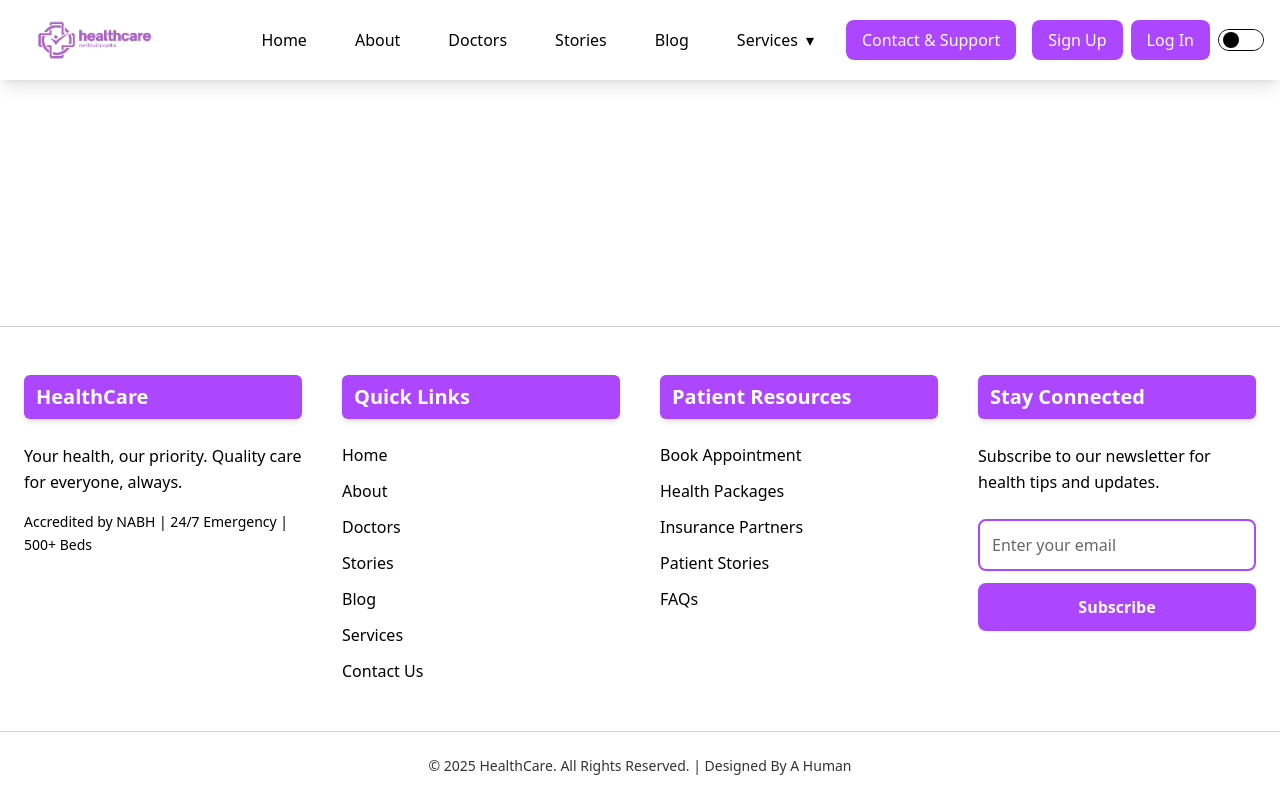
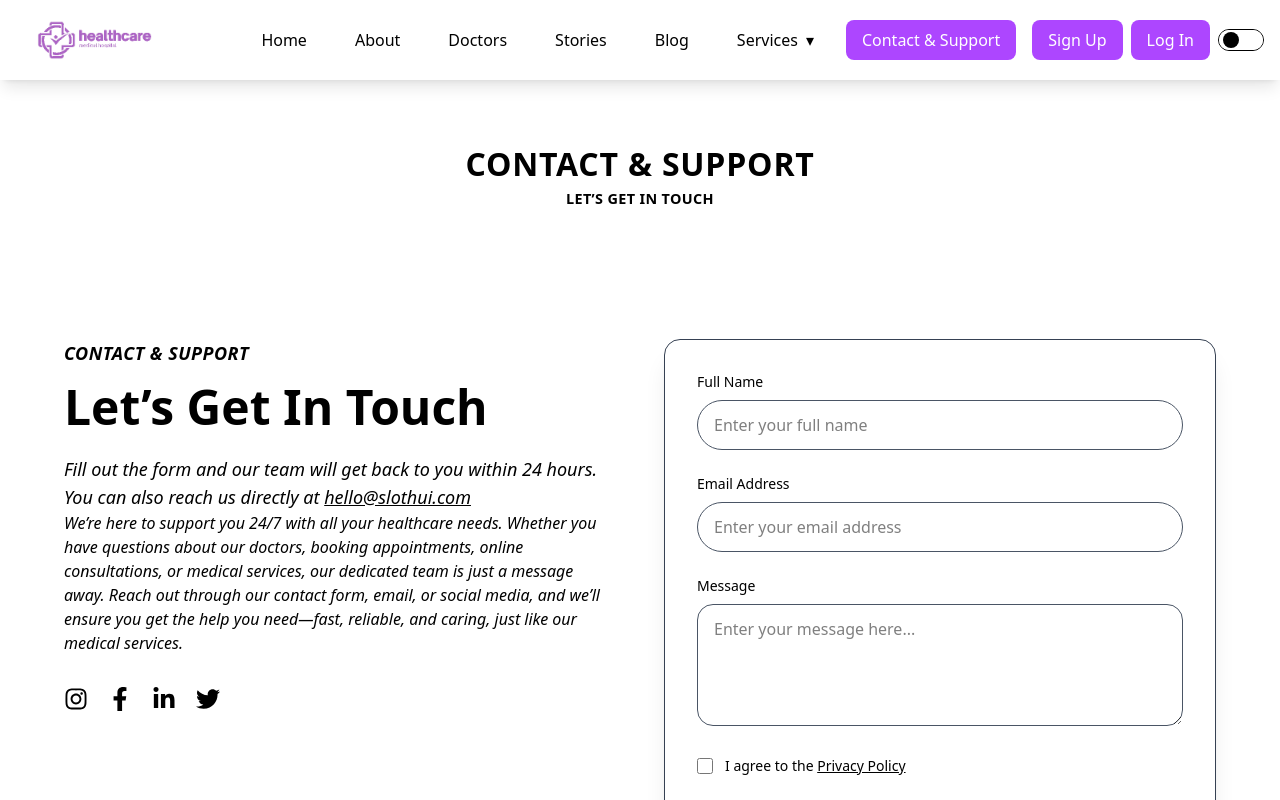
Before and after one commit to RajatSinghRajawat/healthCare, a React (Vite) app: page /contact-support in a window 1280 px wide. Shown: the top 800 px of the page. Built offline with nearby package versions, Linux system fonts and the light colour scheme.

Commit message:
contact support page

```diff
--- a/package.json
+++ b/package.json
@@ -14,7 +14,9 @@
     "lucide-react": "^0.539.0",
     "react": "^19.1.1",
     "react-dom": "^19.1.1",
+    "react-icons": "^5.5.0",
     "react-router-dom": "^7.8.0",
+    "sweetalert2": "^11.22.4",
     "tailwindcss": "^4.1.11"
   },
   "devDependencies": {
--- a/src/App.jsx
+++ b/src/App.jsx
@@ -15,7 +15,7 @@
 //     isDarkMode,
 //     toggleTheme: () => setIsDarkMode((prev) => !prev),
 //     colors: {
-//       primary: "#6924b9", // new purple
+//       primary: "#6924b9", // new yellow
 //       lightBg: "#fff",
 //       darkBg: "#000",
 //       lightText: "#000",
@@ -52,6 +52,7 @@ import { BrowserRouter as Router, Route, Routes } from "react-router-dom";
 import ThemeContext from "./ThemeContext.jsx";
 import Navbar from "./Components/Navbar";
 import Footer from "./Components/Footer";
+import Contact from "./Pages/Contact_Support.jsx";
 function App() {
   const [isDarkMode, setIsDarkMode] = useState(false);
 
@@ -64,7 +65,7 @@ function App() {
     isDarkMode,
     toggleTheme: () => setIsDarkMode((prev) => !prev),
     colors: {
-      primary: "#6924b9", // bg-purple-500
+      primary: "#6924b9", // bg-yellow-500
       lightBg: "#fff",
       darkBg: "#000",
       lightText: "#000",
@@ -89,7 +90,7 @@ function App() {
           <Navbar />
           <main className="flex-grow">
             <Routes>
-              {/* <Route path="/" element={<Home />} /> */}
+              <Route path="/contact-support" element={<Contact />} />
             </Routes>
           </main>
           <Footer />
--- a/src/Components/Footer.jsx
+++ b/src/Components/Footer.jsx
@@ -58,7 +58,7 @@ const Footer = () => {
             Your health, our priority. Quality care for everyone, always.
           </p>
           <p className="text-sm leading-relaxed mb-4">
-            Accredited by NABH | 24/7 Emergency | 500+ Beds
+            Accpurpleited by NABH | 24/7 Emergency | 500+ Beds
           </p>
           <div className="flex gap-4 mt-6 justify-center md:justify-start">
             {socialLinks.map((social, index) => (
@@ -119,7 +119,7 @@ const Footer = () => {
               placeholder="Enter your email"
               value={email}
               onChange={(e) => setEmail(e.target.value)}
-              required
+              requipurple
               className={`p-3 rounded-lg border-2 border-purple-500 outline-none text-base w-full max-w-[320px] transition-all duration-300 ${
                 isDarkMode
                   ? "bg-black text-white placeholder-white/60"
--- /dev/null
+++ b/src/Pages/Contact_Support.jsx
@@ -0,0 +1,126 @@
+
+
+import React from "react";
+import {
+  FaInstagram,
+  FaFacebookF,
+  FaLinkedinIn,
+  FaTwitter,
+} from "react-icons/fa";
+
+const Contact = () => {
+  return (
+    <div className="py-15">
+      <div className="hidden lg:block">
+        <h1 className="font-bold text-[2rem] uppercase tracking-wide text-center">
+        Contact & Support
+      </h1>
+      <p className="font-semibold text-[0.9rem] uppercase tracking-wide text-center">
+        Let’s Get In Touch
+      </p>
+      </div>
+      <div className="min-h-screen px-6 flex items-center justify-center">
+        <div className="max-w-6xl w-full grid md:grid-cols-2 gap-12">
+          {/* Left Section */}
+          <div className="flex flex-col">
+            <h1 className="font-semibold text-lg uppercase tracking-wide italic">
+              Contact & Support
+            </h1>
+            <h2 className="text-4xl md:text-5xl font-bold mt-4">
+              Let’s Get In <span>Touch</span>
+            </h2>
+            <p className="mt-6 text-lg italic">
+              Fill out the form and our team will get back to you within 24
+              hours. You can also reach us directly at{" "}
+              <a href="mailto:hello@slothui.com" className="underline">
+                hello@slothui.com
+              </a>
+            </p>
+            <p className="italic">
+              We’re here to support you 24/7 with all your healthcare needs.
+              Whether you have questions about our doctors, booking
+              appointments, online consultations, or medical services, our
+              dedicated team is just a message away. Reach out through our
+              contact form, email, or social media, and we’ll ensure you get the
+              help you need—fast, reliable, and caring, just like our medical
+              services.
+            </p>
+
+            {/* Social Icons */}
+            <div className="flex gap-5 mt-8 text-2xl">
+              <a href="#" className="hover:text-purple-500 transition">
+                <FaInstagram />
+              </a>
+              <a href="#" className="hover:text-purple-500 transition">
+                <FaFacebookF />
+              </a>
+              <a href="#" className="hover:text-purple-500 transition">
+                <FaLinkedinIn />
+              </a>
+              <a href="#" className="hover:text-purple-500 transition">
+                <FaTwitter />
+              </a>
+            </div>
+          </div>
+
+          {/* Right Section - Form */}
+          <div className="border border-gray-700 rounded-2xl p-8 shadow-xl">
+            <form className="flex flex-col gap-6">
+              <div>
+                <label className="block mb-2 text-sm font-medium">
+                  Full Name
+                </label>
+                <input
+                  type="text"
+                  placeholder="Enter your full name"
+                  className="w-full px-4 py-3 rounded-full border border-gray-600 focus:border-purple-500 focus:ring-2 focus:ring-purple-500 outline-none"
+                />
+              </div>
+
+              <div>
+                <label className="block mb-2 text-sm font-medium">
+                  Email Address
+                </label>
+                <input
+                  type="email"
+                  placeholder="Enter your email address"
+                  className="w-full px-4 py-3 rounded-full border border-gray-600 focus:border-purple-500 focus:ring-2 focus:ring-purple-500 outline-none"
+                />
+              </div>
+
+              <div>
+                <label className="block mb-2 text-sm font-medium">
+                  Message
+                </label>
+                <textarea
+                  rows="4"
+                  placeholder="Enter your message here..."
+                  className="w-full px-4 py-3 rounded-2xl border border-gray-600 focus:border-purple-500 focus:ring-2 focus:ring-purple-500 outline-none"
+                ></textarea>
+              </div>
+
+              <div className="flex items-center gap-3">
+                <input type="checkbox" className="accent-purple-500 w-4 h-4" />
+                <p className="text-sm">
+                  I agree to the{" "}
+                  <a href="#" className="underline">
+                    Privacy Policy
+                  </a>
+                </p>
+              </div>
+
+              <button
+                type="submit"
+                className="p-3 rounded-lg font-bold text-white bg-purple-500 transition-all duration-300 hover:bg-transparent hover:border-2 hover:border-purple-500 hover:scale-105 hover:text-purple-500"
+              >
+                Submit Form
+              </button>
+            </form>
+          </div>
+        </div>
+      </div>
+    </div>
+  );
+};
+
+export default Contact;
```
Also changed, not shown: 1 other file (tests, documents, lock files or other folders).
